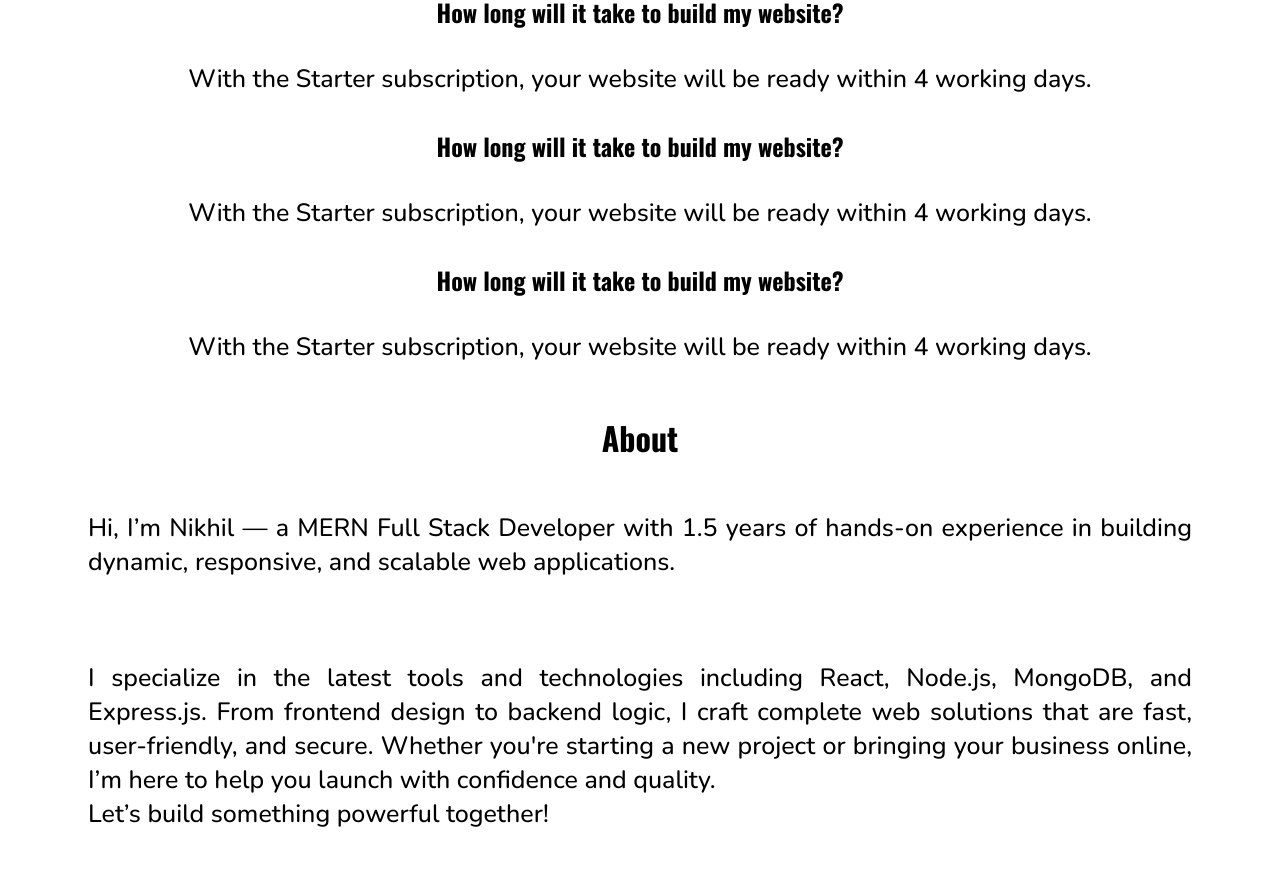
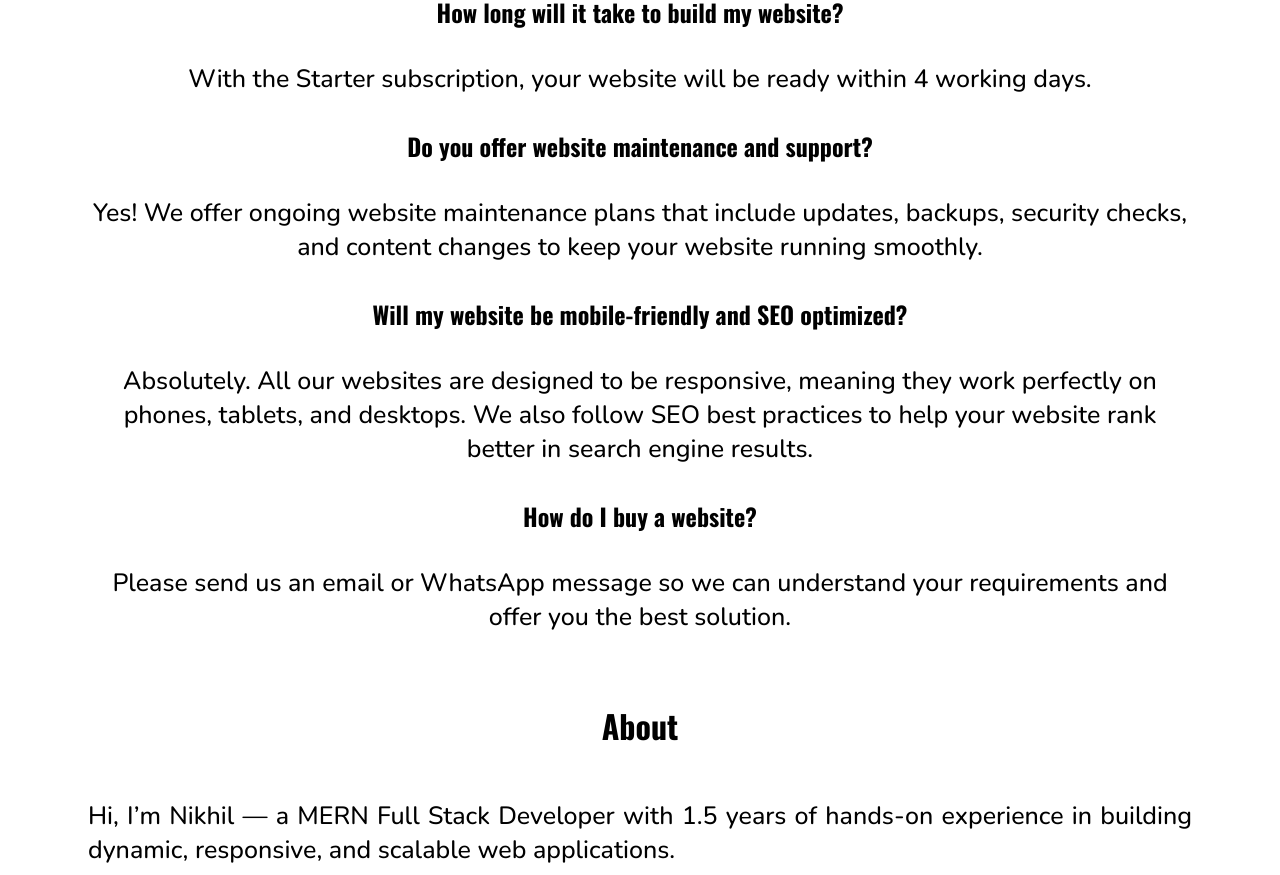
Before and after one commit to nik-89hil/mmweb, a React (Vite) app: page / in a window 1280 px wide. Shown: the part 4540-5415 px from the top of the page. Built offline with nearby package versions, Linux system fonts and the light colour scheme; a web font is replaced by a local one.

Commit message:
all links commit

```diff
--- a/src/App.jsx
+++ b/src/App.jsx
@@ -35,9 +35,9 @@ function App() {
 
       <div id="about">
       </div>
+      <br />
       <About/>
       <br />
-
       <br />
       <div id="contact"></div>
       <Footer/>
--- a/src/components/Faqans.jsx
+++ b/src/components/Faqans.jsx
@@ -7,15 +7,16 @@ export const Faqans = () => {
         quest:"How long will it take to build my website?",
         ans:"With the Starter subscription, your website will be ready within 4 working days."
     },{
-    quest:"How long will it take to build my website?",
-        ans:"With the Starter subscription, your website will be ready within 4 working days."
+    quest:"Do you offer website maintenance and support?",
+        ans:"Yes! We offer ongoing website maintenance plans that include updates, backups, security checks, and content changes to keep your website running smoothly."
     },
     {
-    quest:"How long will it take to build my website?",
-        ans:"With the Starter subscription, your website will be ready within 4 working days."
+    quest:" Will my website be mobile-friendly and SEO optimized?",
+        ans:"Absolutely. All our websites are designed to be responsive, meaning they work perfectly on phones, tablets, and desktops. We also follow SEO best practices to help your website rank better in search engine results."
+    },{
+    quest:" How do I buy a website?",
+        ans:"Please send us an email or WhatsApp message so we can understand your requirements and offer you the best solution."
     },
-
-
 
 ]
 
--- a/src/components/Subscription.jsx
+++ b/src/components/Subscription.jsx
@@ -30,7 +30,7 @@ export const Subscription = () => {
                     <p className='explain'>
                         <ul>
                              <button>
-                                <a href="" className='buy'><i class="fa-solid fa-indian-rupee-sign"></i> 3,999/- only</a>
+                                <a href="https://wa.me/+918384072633" className='buy'><i class="fa-solid fa-indian-rupee-sign"></i> 3,999/- only</a>
                             </button>
                             <br />
                             <br />
@@ -99,7 +99,7 @@ export const Subscription = () => {
                     <p className='explain'>
                         <ul>
                             <button>
-                                <a href="" className='buy'><i class="fa-solid fa-indian-rupee-sign"></i> 29,999/- only</a>
+                                <a href="https://wa.me/+918384072633" className='buy'><i class="fa-solid fa-indian-rupee-sign"></i> 29,999/- only</a>
                             </button>
                             <br />
                             <br />
--- a/src/index.css
+++ b/src/index.css
@@ -212,8 +212,8 @@ b{
 
 .foot-box{
   width: auto;
-  height: 80vh;
-  padding-block: 4vh;
+  height: auto;
+  padding-block: 2vh;
   background-color: var(--primCol);
   margin-top: 4vh;
   position: relative;
@@ -228,6 +228,14 @@ b{
   color: var(--secCol);
   font-family: var(--fontPrimary);
 
+}
+
+.foot-First,
+.foot-second,
+.foot-third{
+  width: 300px;
+  height: auto;
+  margin-bottom: 2vh;
 }
 
 .foot-First{
```
